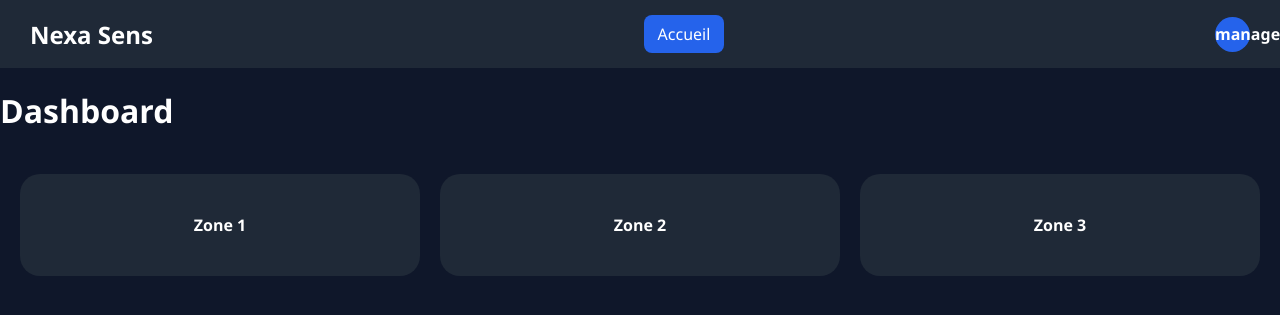
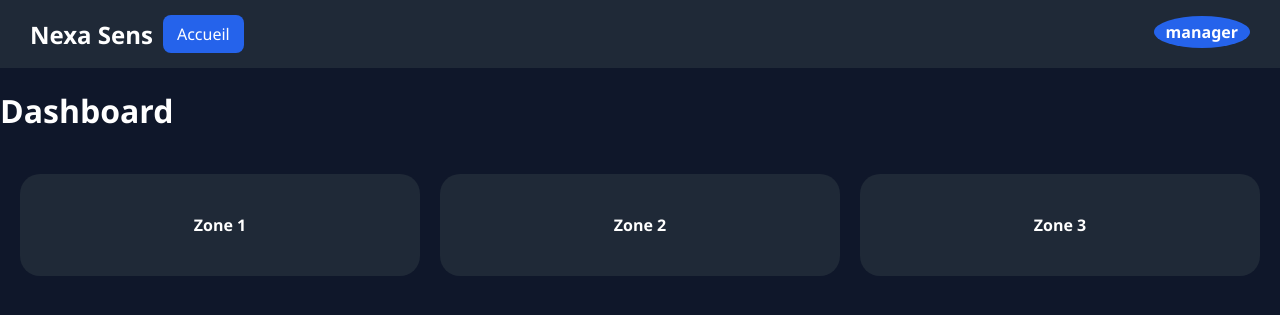
Before and after one commit to INAL3100/cloud-iot-server, a Flask app: page / in a window 1280 px wide. Shown: the top 315 px of the page. Run offline with Flask 3, Linux system fonts and the light colour scheme; a user stored in the database is signed in; tables that the repository leaves empty hold one stand-in row (values such as "Sample post").

Commit message:
update server

```diff
--- a/static/PRO.css
+++ b/static/PRO.css
@@ -48,14 +48,16 @@ header {
 .user-menu span {
     cursor: pointer;
     display: inline-block;
-    width: 35px;
-    height: 35px;
-    line-height: 35px;
-    text-align: center;
+    padding: 5px 12px;
     border-radius: 50%;
     background: #2563eb;
     color: white;
     font-weight: bold;
+    white-space: nowrap; /* full username shown */
+    text-align: center;
+    max-width: 200px;
+    overflow: hidden;
+    text-overflow: ellipsis;
 }
 
 .user-menu .dropdown {
@@ -170,7 +172,7 @@ td {
 }
 
 tr:hover {
-    background: none; /* remove hover effect */
+    background: #1f2937; /* hover effect restored */
 }
 
 /* -----------------------
--- a/templates/index.html
+++ b/templates/index.html
@@ -6,8 +6,10 @@
 </head>
 <body>
 <header>
-    <div class="logo">Nexa Sens</div>
-    <a href="/" class="acceuil-btn">Accueil</a>
+    <div class="header-left">
+        <div class="logo">Nexa Sens</div>
+        <a href="/" class="acceuil-btn">Accueil</a>
+    </div>
     <div class="user-menu">
         <span>{{ session.get('username') }}</span>
         <div class="dropdown">
--- a/templates/zone.html
+++ b/templates/zone.html
@@ -11,7 +11,7 @@
         <a href="/" class="acceuil-btn">Accueil</a>
     </div>
     <div class="user-menu">
-        <span>{{ session.get('username')[0] }}</span>
+        <span>{{ session.get('username') }}</span>
         <div class="dropdown">
             <a href="/settings">Settings</a>
             <a href="/logout">Logout</a>
```
Also changed, not shown: sensors.db.
